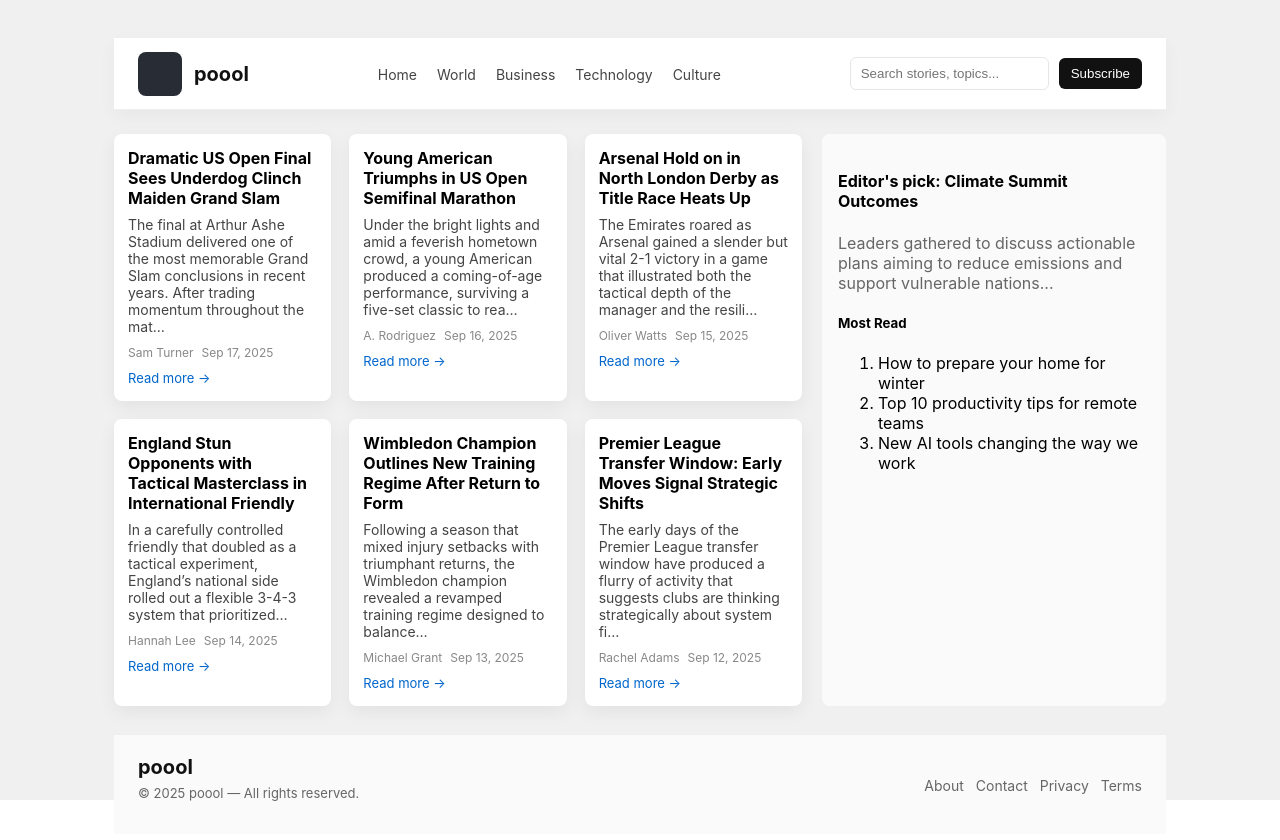
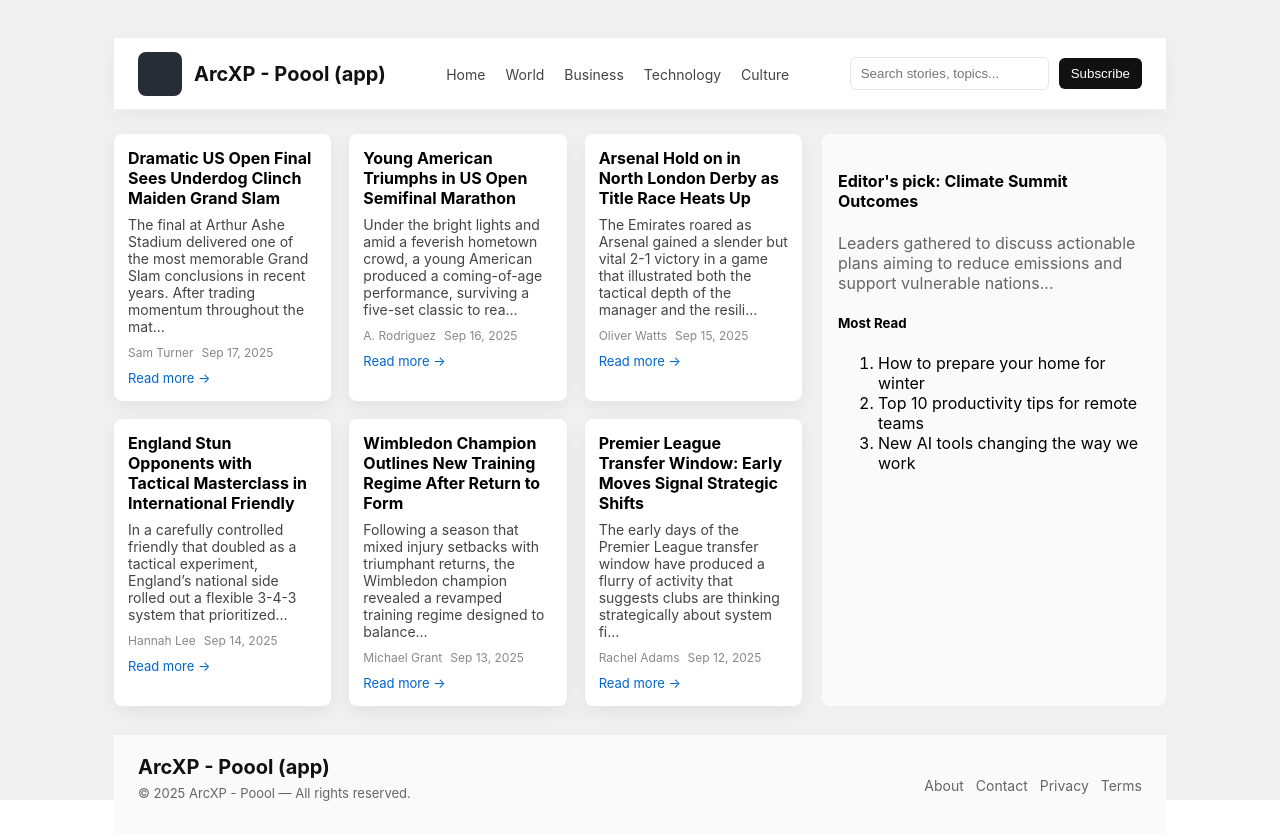
Before and after one commit to rminchev1/news-site-demo, a React (Create React App) app: page / in a window 1280 px wide. Shown: the top 840 px of the page. Built offline with nearby package versions, Linux system fonts and the light colour scheme.

Commit message:
feat: update application structure with improved accessibility and integration of poool components

```diff
--- a/public/index.html
+++ b/public/index.html
@@ -3,7 +3,7 @@
 <head>
     <meta charset="UTF-8">
     <meta name="viewport" content="width=device-width, initial-scale=1.0">
-    <title>Hello React App</title>
+    <title>ArcXP - Poool (app)</title>
 </head>
 <body>
     <div id="root"></div>
--- a/src/ArticleDetail.js
+++ b/src/ArticleDetail.js
@@ -1,13 +1,21 @@
-import React from 'react';
+import React, { useRef } from 'react';
 import { useParams, Link } from 'react-router-dom';
 import articles from './data/articles';
 import Header from './components/Header';
 import Footer from './components/Footer';
 import './Home.css';
+import {
+  AccessContext,
+  RestrictedContent,
+  Paywall,
+  Pixel,
+} from '@poool/react-access';
+
 
 const ArticleDetail = () => {
   const { id } = useParams();
   const article = articles.find((a) => String(a.id) === id);
+  const contentRef = useRef(null);
 
   if (!article) {
     return (
@@ -27,16 +35,34 @@ const ArticleDetail = () => {
   return (
     <div className="app">
       <Header />
+
+      {/* poool integration: wrap content with AccessContext and use RestrictedContent */}
+      <AccessContext
+        appId="3TCCE-QEOD2-1FBEY-BDMKQ"
+        config={{ cookies_enabled: true }}
+        withAudit={true}
+      >
         <main className="article-main">
           <h1 className="article-title">{article.title}</h1>
           <div className="article-meta">{article.author} · {article.date}</div>
+
+          {/* RestrictedContent needs a ref so Paywall can anchor to it */}
+          <RestrictedContent ref={contentRef}>
             <div className="article-body">
               {paragraphs.map((p, idx) => (
                 <p key={idx}>{p}</p>
               ))}
             </div>
+          </RestrictedContent>
+
+          {/* place the paywall component and pixel tracking */}
+          <Paywall contentRef={contentRef} />
+          <Pixel type="page-view" data={{ type: 'premium', articleId: article.id }} />
+
           <Link to="/">← Back to home</Link>
         </main>
+      </AccessContext>
+
       <Footer />
     </div>
   );
--- a/src/components/Footer.js
+++ b/src/components/Footer.js
@@ -3,11 +3,11 @@ import './footer.css';
 
 const Footer = () => {
   return (
-    <footer className="site-footer">
+    <footer className="site-footer" aria-label="ArcXP - Poool footer">
       <div className="footer-inner">
         <div className="footer-left">
-          <div className="brand">poool</div>
-          <p className="muted">© {new Date().getFullYear()} poool — All rights reserved.</p>
+          <div className="brand">ArcXP - Poool (app)</div>
+          <p className="muted">© {new Date().getFullYear()} ArcXP - Poool — All rights reserved.</p>
         </div>
 
         <div className="footer-links">
--- a/src/components/Header.js
+++ b/src/components/Header.js
@@ -3,11 +3,11 @@ import './header.css';
 
 const Header = () => {
   return (
-    <header className="site-header">
+    <header className="site-header" aria-label="ArcXP - Poool header">
       <div className="header-inner">
         <div className="header-left">
-          <div className="logo-mark" />
-          <div className="brand">poool</div>
+          <div className="logo-mark" role="img" aria-label="ArcXP logo" />
+          <div className="brand">ArcXP - Poool (app)</div>
         </div>
 
         <nav className="header-nav">
@@ -19,7 +19,7 @@ const Header = () => {
         </nav>
 
         <div className="header-actions">
-          <input className="search" placeholder="Search stories, topics..." />
+          <input className="search" placeholder="Search stories, topics..." aria-label="Search" />
           <button className="subscribe">Subscribe</button>
         </div>
       </div>
--- a/src/poool/index.js
+++ b/src/poool/index.js
@@ -12,7 +12,7 @@ export function PooolBadge() {
       display: 'inline-block',
       padding: '4px 8px',
       marginLeft: 8,
-      background: '#282c34',
+      background: '#4f76c5ff',
       color: 'white',
       borderRadius: 4,
       fontSize: 12
```
Also changed, not shown: src/components/ArticleCard.js (+7 -0 lines). Lines whose indentation alone changed are shown as unchanged.
